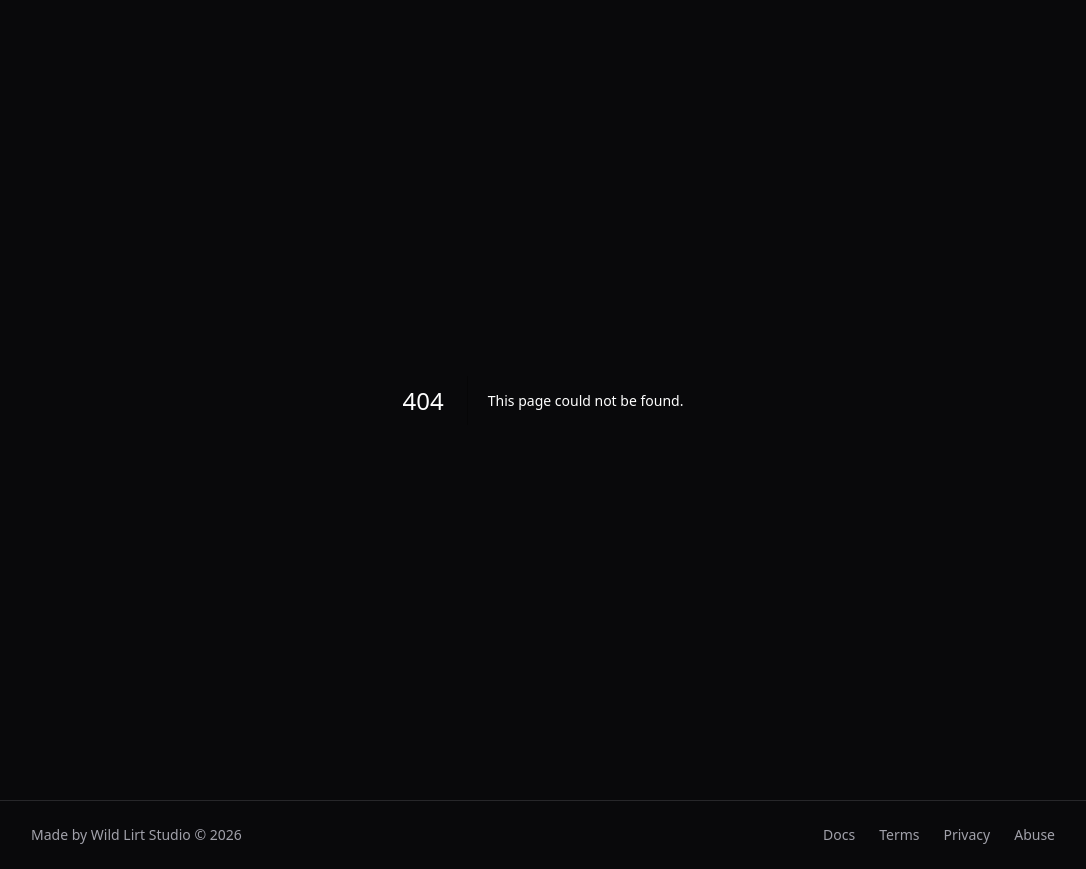
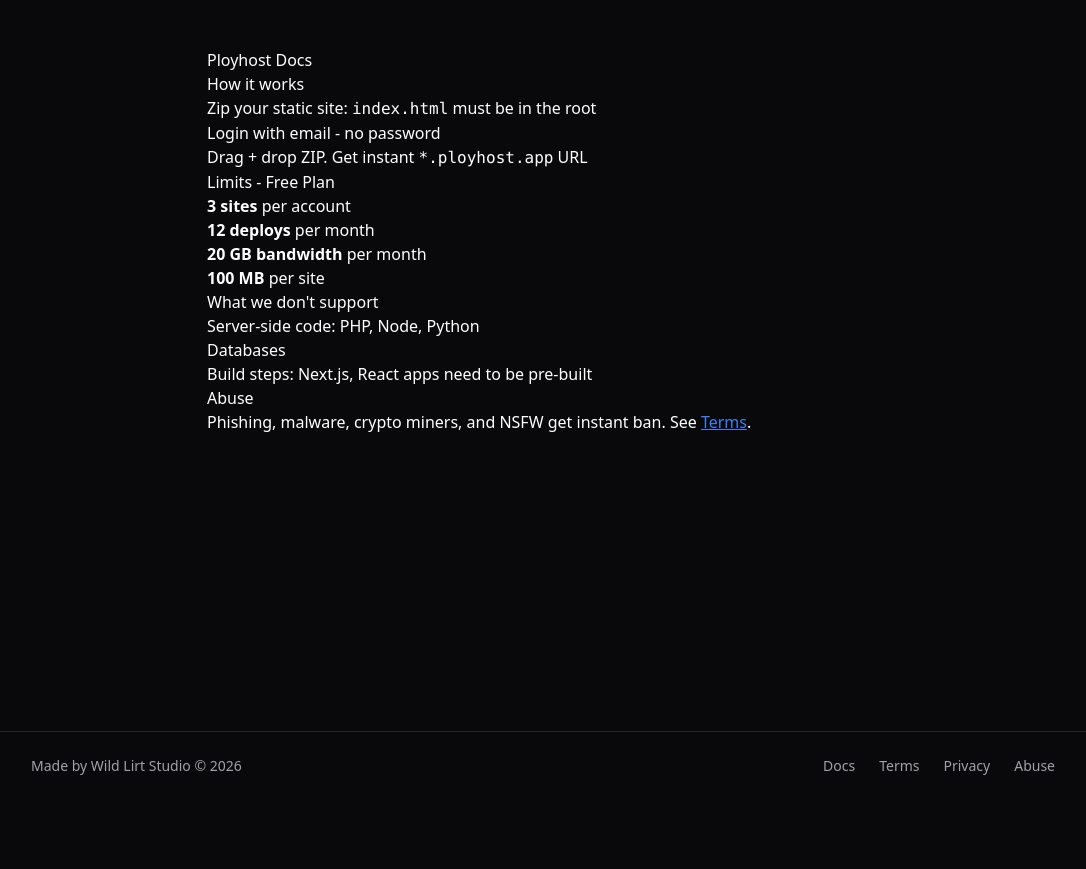
Before and after one commit to Nullforge01/Ployhost, a Next.js app: page /docs in a window 1280 px wide. Before the commit this address had no page. Shown: the whole page, without its empty margins (97-1183 px from the left). After the commit the page ends 800 px from the top, so only its background shows below. Built offline with nearby package versions, Linux system fonts and the light colour scheme.

Commit message:
Add documentation page for Ployhost

```diff
--- /dev/null
+++ b/app/docs/page.tsx
@@ -0,0 +1,31 @@
+export default function Docs() {
+  return (
+    <div className="max-w-3xl mx-auto p-12 prose prose-invert">
+      <h1>Ployhost Docs</h1>
+      <h2>How it works</h2>
+      <ol>
+        <li>Zip your static site: <code>index.html</code> must be in the root</li>
+        <li>Login with email - no password</li>
+        <li>Drag + drop ZIP. Get instant <code>*.ployhost.app</code> URL</li>
+      </ol>
+
+      <h2>Limits - Free Plan</h2>
+      <ul>
+        <li><strong>3 sites</strong> per account</li>
+        <li><strong>12 deploys</strong> per month</li>
+        <li><strong>20 GB bandwidth</strong> per month</li>
+        <li><strong>100 MB</strong> per site</li>
+      </ul>
+
+      <h2>What we don't support</h2>
+      <ul>
+        <li>Server-side code: PHP, Node, Python</li>
+        <li>Databases</li>
+        <li>Build steps: Next.js, React apps need to be pre-built</li>
+      </ul>
+
+      <h2>Abuse</h2>
+      <p>Phishing, malware, crypto miners, and NSFW get instant ban. See <a href="/terms">Terms</a>.</p>
+    </div>
+  )
+}
```
